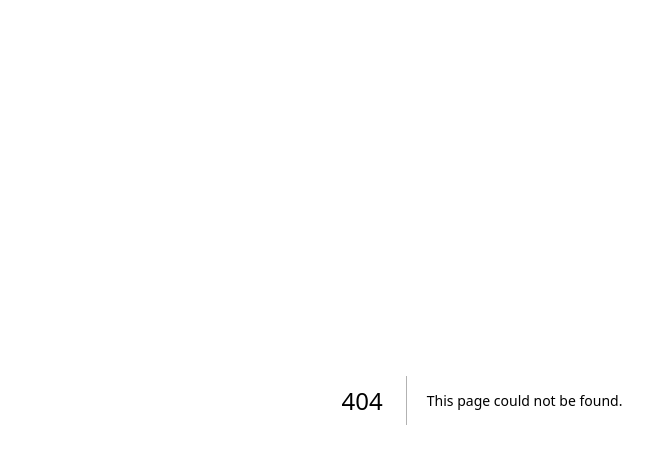
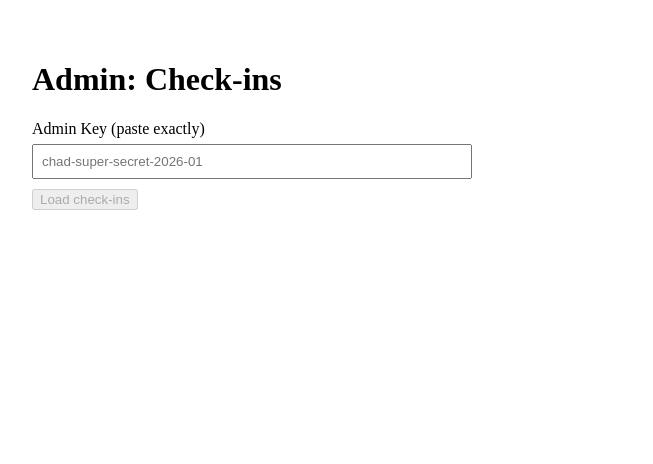
Before and after one commit to chadhagerty/inthepitts-discgolf-app, a Next.js app: page /admin/checkins in a window 1280 px wide. Before the commit this address had no page. Shown: the top 464 px of the page, without its empty margins (158-811 px from the left). Built offline with nearby package versions, Linux system fonts and the light colour scheme.

Commit message:
Add admin check-ins page

```diff
--- /dev/null
+++ b/app/admin/checkins/page.js
@@ -0,0 +1,95 @@
+"use client";
+
+import { useEffect, useState } from "react";
+
+export default function AdminCheckinsPage() {
+  const [key, setKey] = useState("");
+  const [data, setData] = useState(null); // { ok, count, checkIns } or { ok:false, error }
+  const [loading, setLoading] = useState(false);
+
+  useEffect(() => {
+    // convenience: remember the key on this device (optional)
+    const saved = localStorage.getItem("ADMIN_KEY") || "";
+    if (saved) setKey(saved);
+  }, []);
+
+  async function load() {
+    setLoading(true);
+    setData(null);
+
+    try {
+      const res = await fetch("/api/checkins", {
+        headers: { Authorization: key }, // IMPORTANT: no "Bearer " here
+      });
+
+      const json = await res.json().catch(() => ({}));
+      setData(json);
+      localStorage.setItem("ADMIN_KEY", key);
+    } catch (e) {
+      setData({ ok: false, error: "network-error" });
+    } finally {
+      setLoading(false);
+    }
+  }
+
+  return (
+    <main style={{ padding: "2rem", maxWidth: 900, margin: "0 auto" }}>
+      <h1>Admin: Check-ins</h1>
+
+      <div style={{ marginTop: "1rem" }}>
+        <label style={{ display: "block", marginBottom: 6 }}>
+          Admin Key (paste exactly)
+        </label>
+        <input
+          value={key}
+          onChange={(e) => setKey(e.target.value)}
+          placeholder="chad-super-secret-2026-01"
+          style={{ padding: "0.5rem", width: "100%", maxWidth: 420 }}
+        />
+        <div style={{ marginTop: 10 }}>
+          <button onClick={load} disabled={loading || !key.trim()}>
+            {loading ? "Loading..." : "Load check-ins"}
+          </button>
+        </div>
+      </div>
+
+      {data?.ok === false && (
+        <p style={{ color: "red", marginTop: "1rem" }}>
+          ❌ {data?.error || "unauthorized"}
+        </p>
+      )}
+
+      {data?.ok && (
+        <div style={{ marginTop: "1.5rem" }}>
+          <p>
+            <strong>Total:</strong> {data.count}
+          </p>
+
+          <div style={{ display: "grid", gap: 12, marginTop: 12 }}>
+            {(data.checkIns || []).map((c) => (
+              <div
+                key={c.id}
+                style={{
+                  border: "1px solid #ddd",
+                  borderRadius: 8,
+                  padding: 12,
+                }}
+              >
+                <div style={{ fontWeight: 600 }}>
+                  {c.member?.name || "Unknown"} ({c.source})
+                </div>
+                <div style={{ opacity: 0.8 }}>
+                  {new Date(c.createdAt).toLocaleString()}
+                </div>
+              </div>
+            ))}
+
+            {data.count === 0 && (
+              <p style={{ opacity: 0.8 }}>No check-ins yet.</p>
+            )}
+          </div>
+        </div>
+      )}
+    </main>
+  );
+}
```
